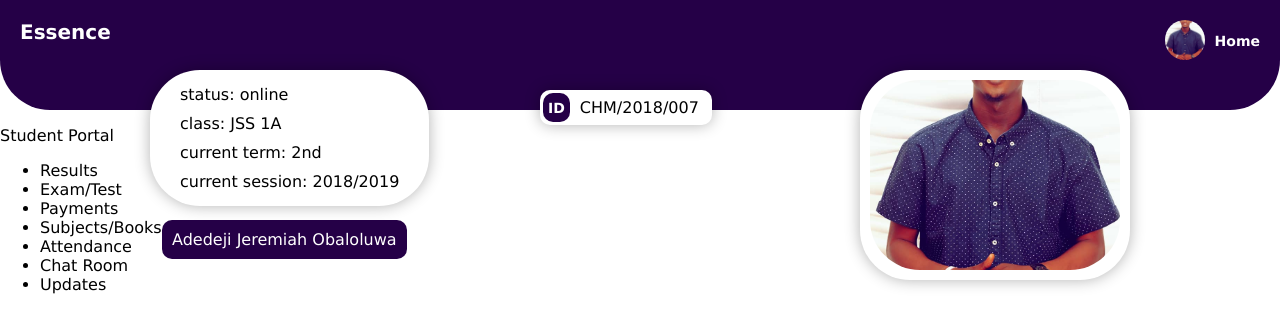
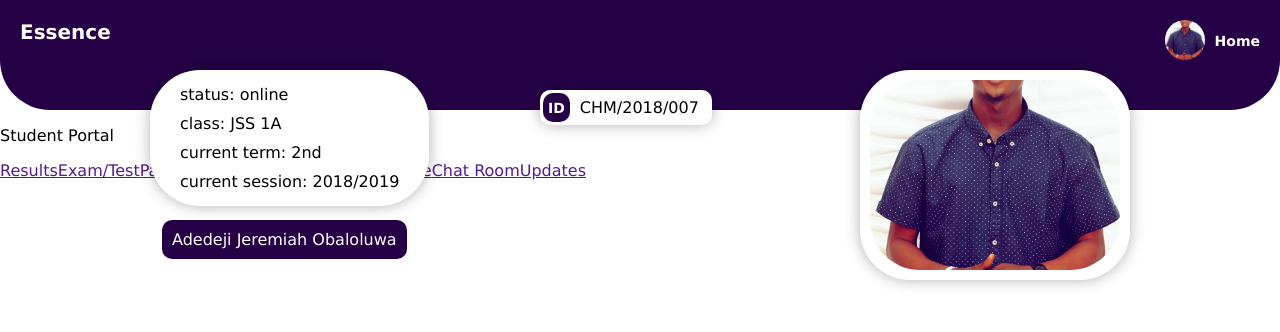
Before and after one commit to drjerry-sys/sdbm, a React (Create React App) app: page /student-portal in a window 1280 px wide. Shown: the top 332 px of the page. Built offline with nearby package versions, Linux system fonts and the light colour scheme.

Commit message:
just commit

```diff
--- a/src/components/pages/StudentPortal/StudentPortal.jsx
+++ b/src/components/pages/StudentPortal/StudentPortal.jsx
@@ -1,5 +1,6 @@
 import React from 'react';
 import Navbar from '../../Navbar/Navbar';
+import { Link } from 'react-router-dom';
 
 const StudentPortal = () => {
     return (
@@ -9,15 +10,15 @@ const StudentPortal = () => {
                 <p>Student Portal</p>
             </div>
             <div className="portalOptions">
-                <ul>
-                    <li>Results</li>
-                    <li>Exam/Test</li>
-                    <li>Payments</li>
-                    <li>Subjects/Books</li>
-                    <li>Attendance</li>
-                    <li>Chat Room</li>
-                    <li>Updates</li>
-                </ul>
+                <div className="buttonsGroup">
+                    <Link className="groupBtn">Results</Link>
+                    <Link className="groupBtn">Exam/Test</Link>
+                    <Link className="groupBtn">Payments</Link>
+                    <Link className="groupBtn">Subjects/Books</Link>
+                    <Link className="groupBtn">Attendance</Link>
+                    <Link className="groupBtn">Chat Room</Link>
+                    <Link className="groupBtn">Updates</Link>
+                </div>
             </div>
         </div>
      );
```
